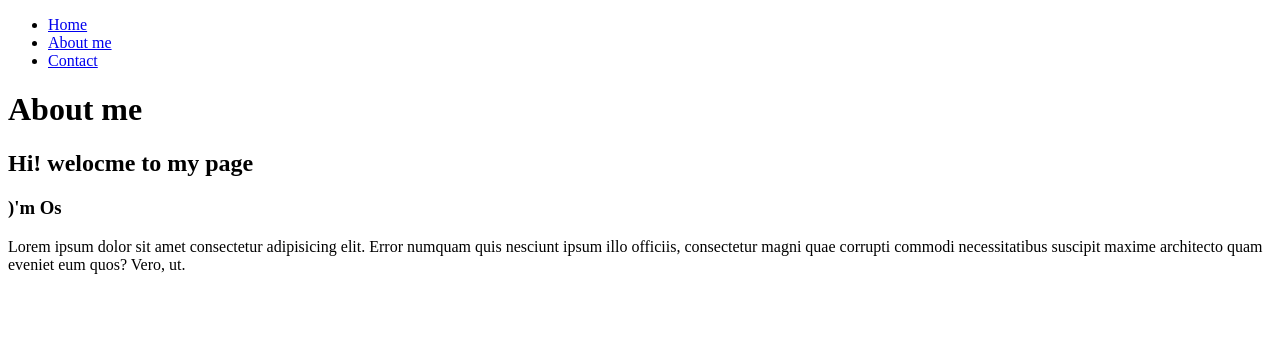
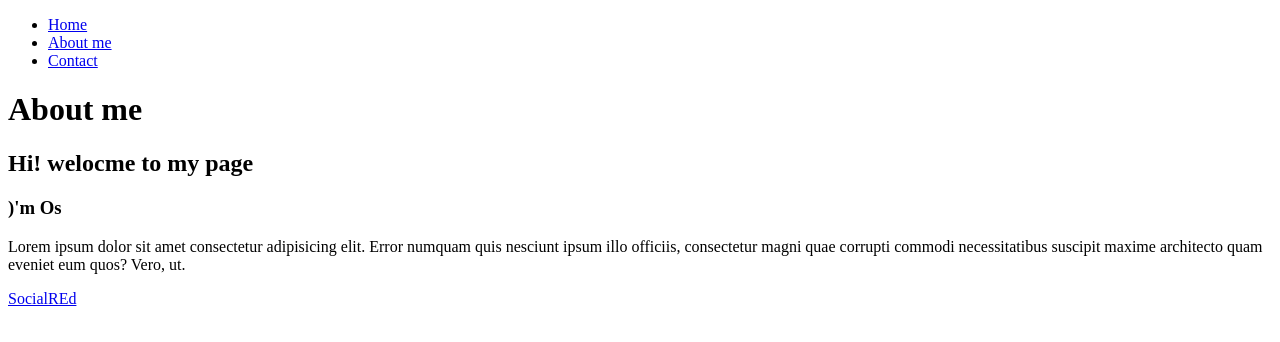
Before and after one commit to OscarRm92/Proyecto-AzulSchool, a plain HTML site: page index.html in a window 1280 px wide. Drawn offline with Linux system fonts and the light colour scheme.

Commit message:
modified index.html

```diff
--- a/index.html
+++ b/index.html
@@ -22,5 +22,6 @@
  <h3>)'m <span>Os</span></h3>
  <p>Lorem ipsum dolor sit amet consectetur adipisicing elit. Error numquam quis nesciunt ipsum illo officiis, consectetur magni quae corrupti commodi necessitatibus suscipit maxime architecto quam eveniet eum quos? Vero, ut.</p>
 </main>
+<footer><a href="#">SocialREd</a></footer>
 </body>
 </html>
```
